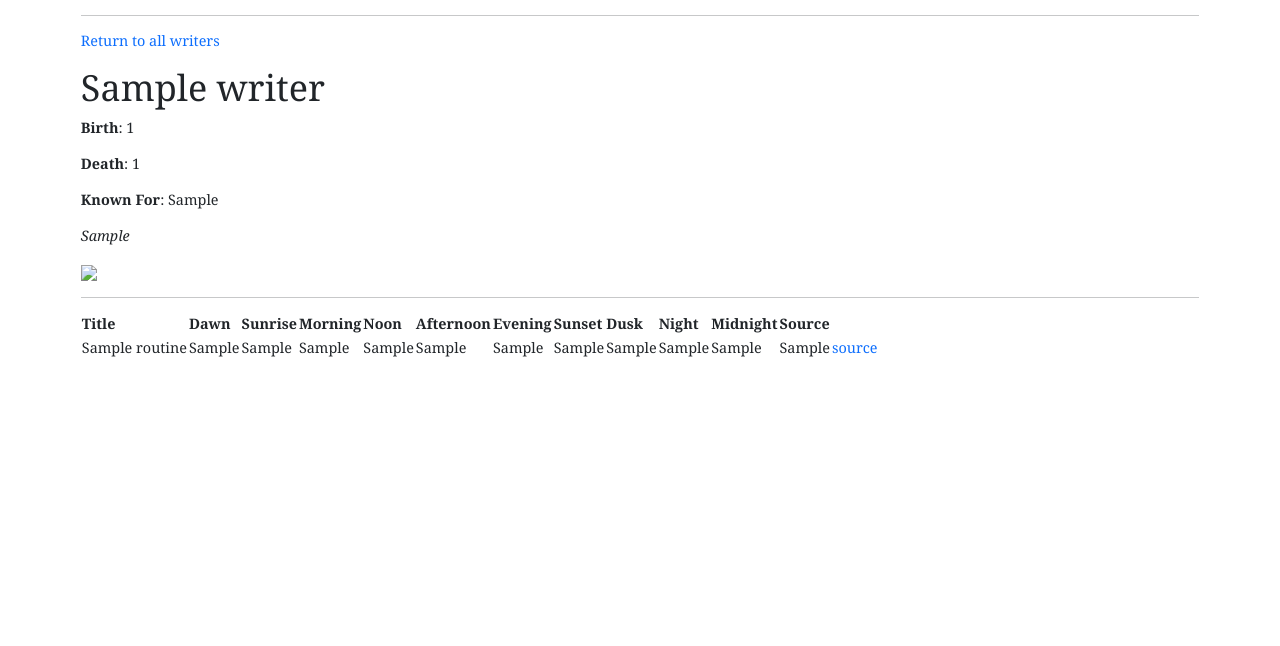
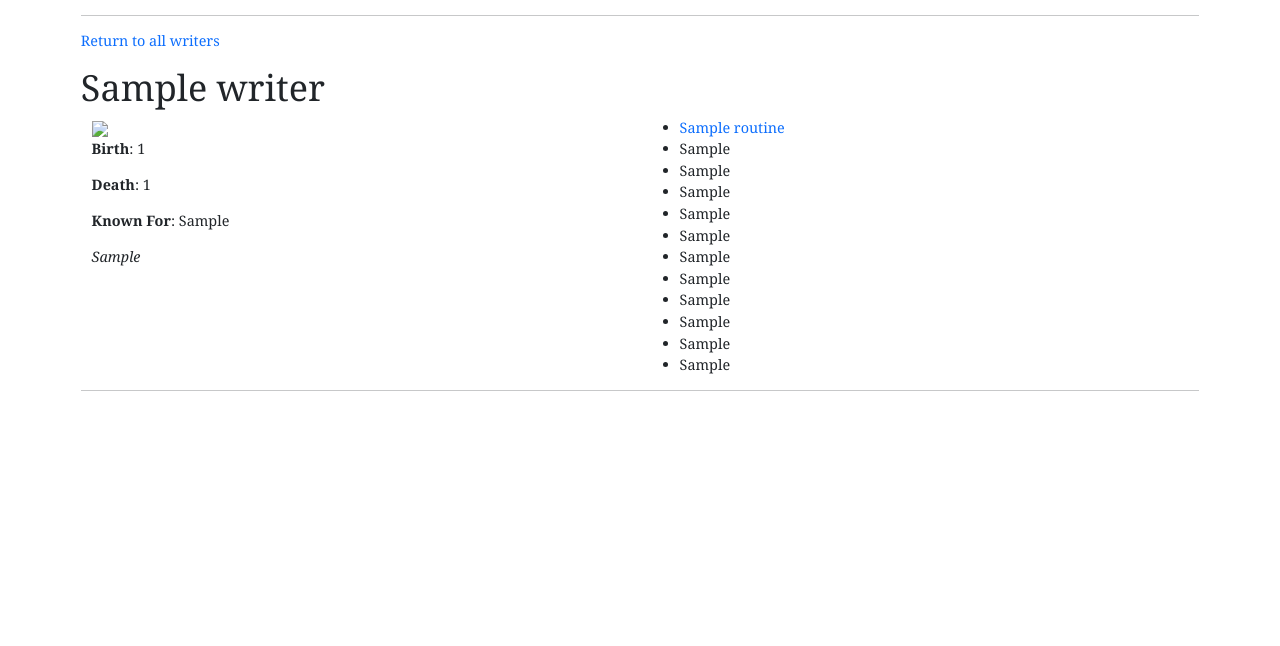
Before and after one commit to bg-write/what-time-should-i-write, a Django app: template main_app/templates/writers/detail.html in a window 1280 px wide. Shown: the part 100-746 px from the top of the page. Run offline with Django 3.2, Linux system fonts and the light colour scheme; the template is opened without the code that fills it: values that come from a table or form of the project are taken from there, others are empty; tables that the repository leaves empty hold one stand-in row (values such as "Sample post").

Commit message:
Update writer detail layout

```diff
--- a/main_app/templates/writers/detail.html
+++ b/main_app/templates/writers/detail.html
@@ -1,5 +1,5 @@
 {% extends 'base.html' %} {% block content %}
-<hr>
+<hr />
 <div>
 	<p>
 		<a href="{% url 'index' %}">Return to all writers</a>
@@ -7,8 +7,21 @@
 </div>
 
 <div>
+	<h1>{{ writer.name }}</h1>
+</div>
+
+<div class="container">
+	<div class="row align-items-start">
+		<div class="col">
 			<div>
-		<h1>{{ writer.name }}</h1>
+				{% for photo in writer.photo_set.all %}
+				<div>
+					<img src="{{photo.url}}" width="100%" />
+					{% empty %}
+					<div>No Photos Uploaded</div>
+					{% endfor %}
+				</div>
+				<div>
 					<p><b>Birth</b>: {{ writer.birth }}</p>
 					{% if writer.death > 0 %}
 					<p><b>Death</b>: {{ writer.death }}</p>
@@ -18,65 +31,34 @@
 					<p><b>Known For</b>: {{ writer.works }}</p>
 					<p><i>{{ writer.quote }}</i></p>
 				</div>
-	{% for photo in writer.photo_set.all %}
+			</div>
+		</div>
+
+		<div class="col">
+			{% for routine in writer.routine_set.all %}
 			<div>
-    	<img src="{{photo.url}}" width="100%"/>
-    	{% empty %}
-    	<div>No Photos Uploaded</div>
+				<ul>
+					<li><a href="{{routine.source}}">{{routine.title}}</a></li>
+					{% if routine.dawn == '0' %}
+					<li>Dawn: N/A</li>
+					{% else %}
+					<li>{{routine.dawn}}</li>
+					{% endif %}
+					<li>{{routine.dawn}}</li>
+					<li>{{routine.sunrise}}</li>
+					<li>{{routine.morning}}</li>
+					<li>{{routine.noon}}</li>
+					<li>{{routine.afternoon}}</li>
+					<li>{{routine.evening}}</li>
+					<li>{{routine.sunset}}</li>
+					<li>{{routine.dusk}}</li>
+					<li>{{routine.night}}</li>
+					<li>{{routine.midnight}}</li>
+				</ul>
 				{% endfor %}
 			</div>
 		</div>
-
 		<hr />
-
-<div class="col s6">
-	{% comment %} <form action="{% url 'add_routine' writer.id %}" method="post">
-    {% csrf_token %}
-    {{ routine_form.as_p }}
-    <input type="submit" value="Add Routine">
-  </form>
- <hr /> {% endcomment %}
-		<table class="striped">
-			<thead>
-				<tr>
-					<th>Title</th>
-					<th>Dawn</th>
-					<th>Sunrise</th>
-					<th>Morning</th>
-					<th>Noon</th>
-					<th>Afternoon</th>
-					<th>Evening</th>
-					<th>Sunset</th>
-					<th>Dusk</th>
-					<th>Night</th>
-					<th>Midnight</th>
-					<th>Source</th>
-				</tr>
-			</thead>
-			<tbody>
-				{% for routine in writer.routine_set.all %}
-				<tr>
-					<td>{{routine.title}}</td>
-					{% if routine.dawn == '0' %}
-					<p>Dawn: N/A</p>
-					{% else %}
-					<td>{{routine.dawn}}</td>
-					{% endif %}
-					<td>{{routine.dawn}}</td>
-					<td>{{routine.sunrise}}</td>
-					<td>{{routine.morning}}</td>
-					<td>{{routine.noon}}</td>
-					<td>{{routine.afternoon}}</td>
-					<td>{{routine.evening}}</td>
-					<td>{{routine.sunset}}</td>
-					<td>{{routine.dusk}}</td>
-					<td>{{routine.night}}</td>
-					<td>{{routine.midnight}}</td>
-					<td><a href="{{routine.source}}">source</a></td>
-				</tr>
-				{% endfor %}
-			</tbody>
-		</table>
 	</div>
 </div>
 
```
Also changed, not shown: main_app/templates/about.html (+14 -2 lines). Lines whose indentation alone changed are shown as unchanged.
